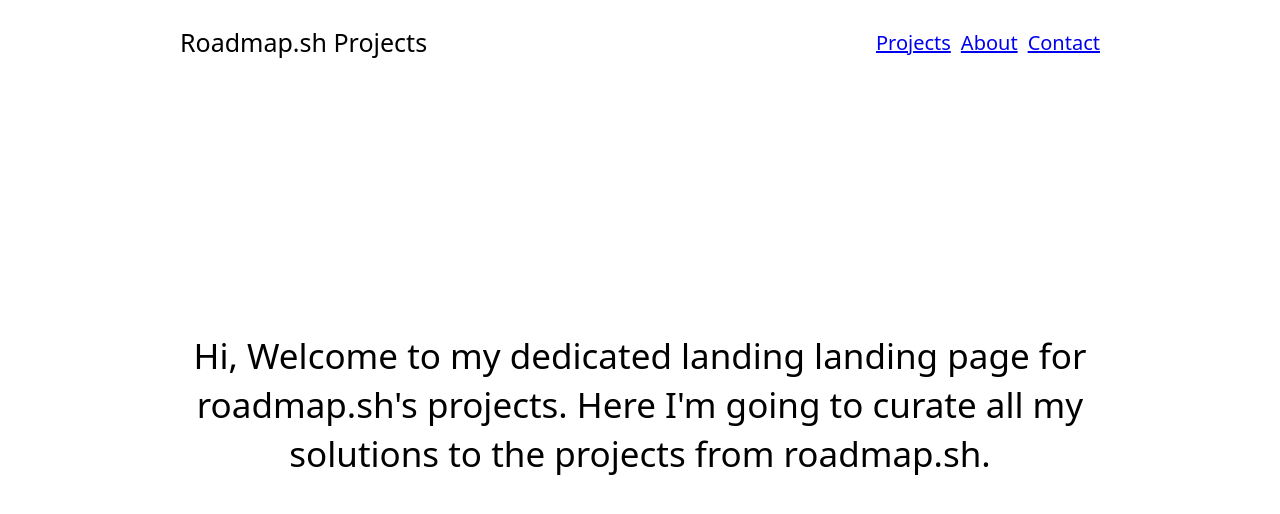
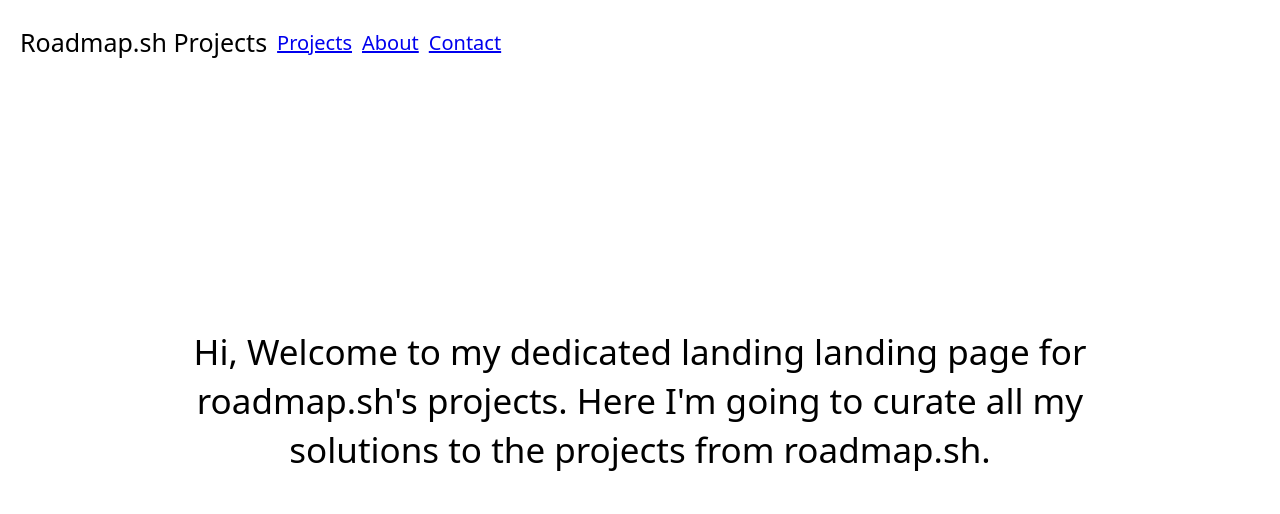
Before and after one commit to rimanz/roadmap.sh-projects, a plain HTML site: page index.html in a window 1280 px wide. Drawn offline with Linux system fonts and the light colour scheme.

Commit message:
Add more style to the header and hero section

```diff
--- a/style.css
+++ b/style.css
@@ -15,8 +15,20 @@
     padding: 1rem;
 }
 
+section {
+    padding-top: 2rem;
+    padding-bottom: 2rem;
+}
+
+.section-heading {
+    text-align: center;
+    text-decoration: underline;
+}
+
 /* Style for header section */
 header {
+    position: fixed;
+    background-color: white;
     padding: 0.25rem 0;
 }
 
@@ -36,12 +48,15 @@
 
 /* Style for Hero Section */
 .hero {
-    font-size: 1.75rem;
-    line-height: 1.4;
-    text-align: center;
-    min-height: 80vh;
+    min-height: 100vh;
     display: flex;
     justify-content: center;
     align-items: center;
     padding: 1rem;
 }
+
+.hero-text {
+    font-size: 1.75rem;
+    line-height: 1.4;
+    text-align: center;
+}
```
